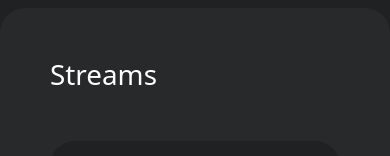
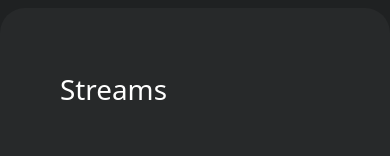
Before and after one commit to ahmedjamalselim/React_Cybrog_Website, a React (Create React App) app: page /React_Cybrog_Website/streams in a window 390 px wide. Shown: the part 358-514 px from the top of the page. Built offline with nearby package versions, Linux system fonts and the light colour scheme.

Commit message:
Editing responsive design

```diff
--- a/src/Components/Container/Container.css
+++ b/src/Components/Container/Container.css
@@ -9,3 +9,8 @@
   margin-bottom: var(--margin-primary);
   color: var(--color-light);
 }
+@media (max-width:767px) {
+  .main-container{
+    padding: 20px;
+  }
+}
--- a/src/Components/SectionTitle/SectionTitle.css
+++ b/src/Components/SectionTitle/SectionTitle.css
@@ -0,0 +1,5 @@
+@media (max-width:767px) {
+    .section-title{
+        padding: 15px 0 0 10px;
+    }
+}
--- a/src/Components/Sections/ProfileInfo/ProfileInfo.css
+++ b/src/Components/Sections/ProfileInfo/ProfileInfo.css
@@ -110,3 +110,8 @@
 .profile-contributions ul li span {
   color: var(--color-primary);
 }
+@media (max-width: 991px) {
+  .profile-contributions {
+    width: 100%;
+  }
+}
```
